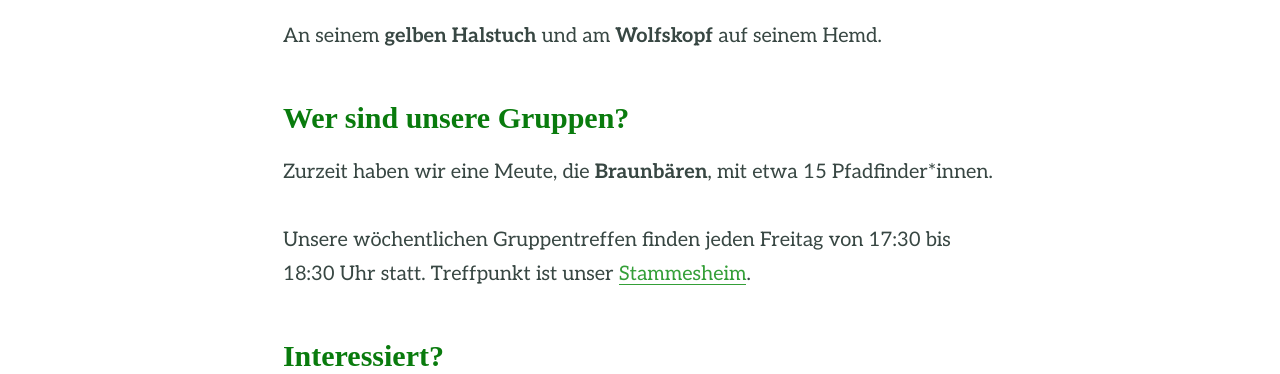
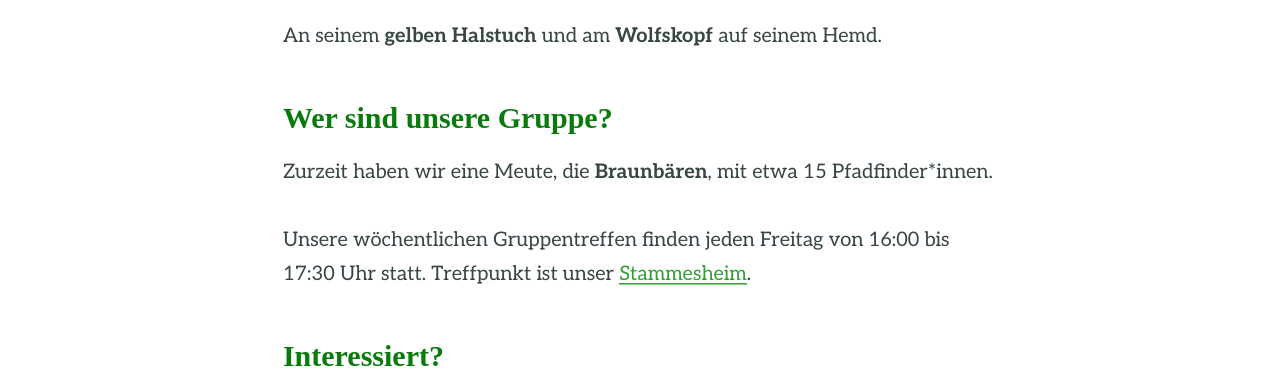
Before and after one commit to ferdinand-swoboda/website-stamm-baeren, a Jekyll site: the page built from stamm/meuten.md, in a window 1280 px wide. Shown: the part 1087-1461 px from the top of the page. Built offline with Jekyll 4.4.1, drawn with Linux system fonts in a browser that asks for light colours; some web fonts are replaced; our own code applies the rules of GitHub Pages for plain Markdown files.

Commit message:
Update time schedule of Meute

```diff
--- a/stamm/meuten.md
+++ b/stamm/meuten.md
@@ -14,11 +14,11 @@ Wölflinge lieben wilde Spiele und Toben. Sie verkleiden sich gerne und können
 ### Woran erkennt man einen Wölfling?
 An seinem **gelben Halstuch** und am **Wolfskopf** auf seinem Hemd.
 
-### Wer sind unsere Gruppen?
+### Wer sind unsere Gruppe?
 
 Zurzeit haben wir eine Meute, die **Braunbären**, mit etwa 15 Pfadfinder*innen.
 
-Unsere wöchentlichen Gruppentreffen finden jeden Freitag von 17:30 bis 18:30 Uhr statt.
+Unsere wöchentlichen Gruppentreffen finden jeden Freitag von 16:00 bis 17:30 Uhr statt.
 Treffpunkt ist unser [Stammesheim]({% link kontakt.md %}).
 
 ### Interessiert?
```
